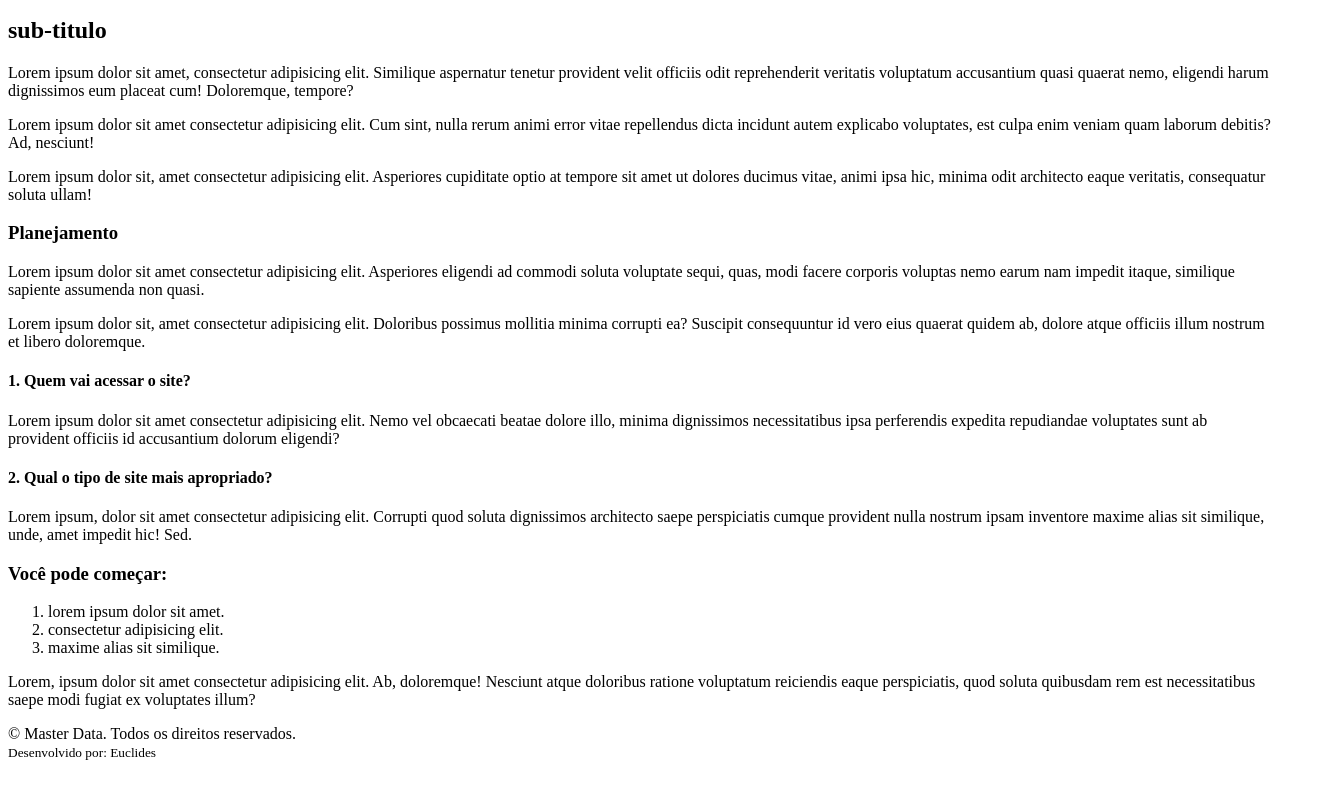
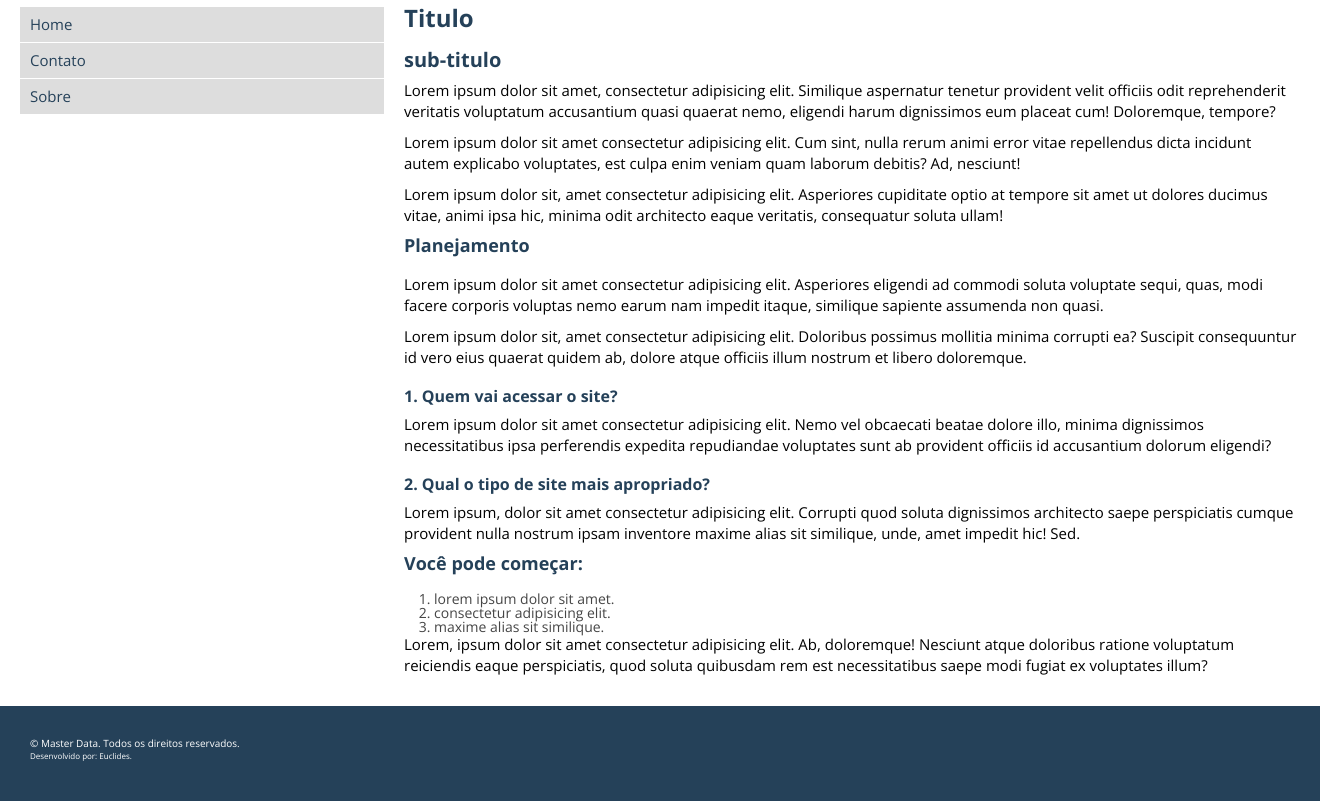
Before and after one commit to lovein02/Programa-o, a plain HTML site: page LandingPageMasterData/index.html in a window 1280 px wide. Shown: the part 70-871 px from the top of the page, 1320 px wide, since content can reach past the window. Before the commit the page ends 839 px from the top, so only its background shows below. Drawn offline with nearby package versions, Linux system fonts and the light colour scheme.

Commit message:
adicionando estilos

```diff
--- /dev/null
+++ b/LandingPageMasterData/css/reset.css
@@ -0,0 +1,84 @@
+/*
+html5doctor.com Reset Stylesheet
+v1.6.1
+Last Updated: 2010-09-17
+Author: Richard Clark - http://richclarkdesign.com
+Twitter: @rich_clark
+*/
+html, body, div, span, object, iframe,
+h1, h2, h3, h4, h5, h6, p, blockquote, pre,
+abbr, address, cite, code,
+del, dfn, em, img, ins, kbd, q, samp,
+small, strong, sub, sup, var,
+b, i,
+dl, dt, dd, ol, ul, li,
+fieldset, form, label, legend,
+caption, tbody, tfoot, thead, tr, th, td,
+article, aside, canvas, details, figcaption, figure,
+footer, header, hgroup, menu, nav, section, summary,
+time, mark, audio, video {
+ margin:0;
+ padding:0;
+ border:0;
+ outline:0;
+ font-size:100%;
+ vertical-align:baseline;
+ background:transparent;
+}
+body {
+ line-height:1;
+}
+article,aside,details,figcaption,figure,
+footer,header,hgroup,menu,nav,section {
+ display:block;
+}
+nav ul {
+ list-style:none;
+}
+blockquote, q {
+ quotes:none;
+}
+blockquote:before, blockquote:after,
+q:before, q:after {
+ content:'';
+ content:none;
+}
+a {
+ margin:0;
+ padding:0;
+ font-size:100%;
+ vertical-align:baseline;
+ background:transparent;
+}
+/* change colours to suit your needs */
+ins {
+ background-color:#ff9;
+ color:#000;
+ text-decoration:none;
+}
+/* change colours to suit your needs */
+mark {
+ background-color:#ff9;
+ color:#000;
+ font-style:italic;
+ font-weight:bold;
+}
+del {
+ text-decoration: line-through;
+}
+abbr[title], dfn[title] {
+ border-bottom:1px dotted;
+ cursor:help;
+}
+/* change border colour to suit your needs */
+hr {
+ display:block;
+ height:1px;
+ border:0;
+ border-top:1px solid #cccccc;
+ margin:1em 0;
+ padding:0;
+}
+input, select {
+ vertical-align:middle;
+}
--- /dev/null
+++ b/LandingPageMasterData/css/style.css
@@ -0,0 +1,129 @@
+html {
+    font-size: 62.5%;
+}
+body {
+    background-color: #f5f5f5;
+    font-family: 'Open Sans', sans-serif;
+
+}
+
+.main-container {
+    background-color: #fff;
+    max-width: 100vw;
+    margin: 0 auto;
+}
+
+.container {
+    display: block;
+    padding: 10px;
+    width: 100%;
+    margin: 0 auto;
+}
+
+header {
+    background-color: #fff;
+    display: block;
+    float: left;
+    padding: 20px;
+    width: 100%;
+}
+
+h1 {
+    font-size: 2.4rem;
+    color: #254159;
+    margin-bottom: 20px;
+}
+
+h2 {
+    font-size: 2rem;
+    color: #254159;
+    margin-bottom: 10px;
+}
+
+h3 {
+    font-size: 1.8rem;
+    color: #254159;
+    margin-bottom: 20px;
+}
+
+h4 {
+    font-size: 1.6rem;
+    color: #254159;
+    margin-bottom: 10px;
+    margin-top: 20px;
+}
+
+p {
+    margin-bottom: 10px;
+    line-height: 1.4;
+}
+
+ol {
+    margin-left: 30px;;
+}
+
+ol li {
+    font-size: 1.4rem;
+    color: #454545;
+}
+
+section {
+    background-color: #fff;
+    display: block;
+    float: left;
+    font-size: 1.5rem;
+    width: 100%;
+    padding: 20px;
+}
+
+section nav {
+    display: block;
+    float: left;
+    width: 30%;
+}
+
+nav li {
+    margin: 1px 20px 1px 0px;
+    padding: 10px;
+    background-color: rgb(221, 221, 221);
+
+}
+
+nav li:hover {
+    background-color: #b8b8b8;
+    cursor: pointer;
+}
+
+nav a {
+    text-decoration: none;
+    color: #254159;
+}
+
+nav a:hover {
+    color: #0c85f0;
+}
+
+section article {
+    display: block;
+    float: left;
+    width: 70%;
+}
+
+footer {
+    background-color: #254159;
+    color:white;
+    display: block;
+    float: left;
+    padding: 20px;
+    width: 100%;
+}
+
+footer p {
+    color: #ffffff;
+    font-size: 1.4;
+}
+
+footer small {
+    font-size: 80%;
+    display: block;
+}
--- a/LandingPageMasterData/index.html
+++ b/LandingPageMasterData/index.html
@@ -1,40 +1,67 @@
 <!DOCTYPE html>
 <html lang="pt-BR">
+
 <head>
     <meta charset="UTF-8">
     <meta name="viewport" content="width=device-width, initial-scale=1.0">
     <title>Master Data</title>
+    <link rel="stylesheet" href="css/reset.css">
+    <link rel="stylesheet" href="css/style.css">
+    <link rel="preconnect" href="https://fonts.googleapis.com">
+    <link rel="preconnect" href="https://fonts.gstatic.com" crossorigin>
+    <link href="https://fonts.googleapis.com/css2?family=Open+Sans:wght@300..800&display=swap" rel="stylesheet">
 </head>
+
 <body>
-
+    <div class="main-container">
         <header>
+            <div class="contaier">
                 <img src="#" alt="Master Data Logo">
+            </div>
         </header>
 
         <section>
             <nav>
-
+                <ul>
+                    <li><a href="#">Home</a></li>
+                    <li><a href="#">Contato</a></li>
+                    <li><a href="#">Sobre</a></li>
+                </ul>
             </nav>
             <article>
 
                 <h1>Titulo</h1>
                 <h2>sub-titulo</h2>
 
-            <p>Lorem ipsum dolor sit amet, consectetur adipisicing elit. Similique aspernatur tenetur provident velit officiis odit reprehenderit veritatis voluptatum accusantium quasi quaerat nemo, eligendi harum dignissimos eum placeat cum! Doloremque, tempore?</p>
-            <p>Lorem ipsum dolor sit amet consectetur adipisicing elit. Cum sint, nulla rerum animi error vitae repellendus dicta incidunt autem explicabo voluptates, est culpa enim veniam quam laborum debitis? Ad, nesciunt!</p>
-            <p>Lorem ipsum dolor sit, amet consectetur adipisicing elit. Asperiores cupiditate optio at tempore sit amet ut dolores ducimus vitae, animi ipsa hic, minima odit architecto eaque veritatis, consequatur soluta ullam!</p>
+                <p>Lorem ipsum dolor sit amet, consectetur adipisicing elit. Similique aspernatur tenetur provident
+                    velit officiis odit reprehenderit veritatis voluptatum accusantium quasi quaerat nemo, eligendi
+                    harum dignissimos eum placeat cum! Doloremque, tempore?</p>
+                <p>Lorem ipsum dolor sit amet consectetur adipisicing elit. Cum sint, nulla rerum animi error vitae
+                    repellendus dicta incidunt autem explicabo voluptates, est culpa enim veniam quam laborum debitis?
+                    Ad, nesciunt!</p>
+                <p>Lorem ipsum dolor sit, amet consectetur adipisicing elit. Asperiores cupiditate optio at tempore sit
+                    amet ut dolores ducimus vitae, animi ipsa hic, minima odit architecto eaque veritatis, consequatur
+                    soluta ullam!</p>
 
                 <h3>Planejamento</h3>
 
-            <p>Lorem ipsum dolor sit amet consectetur adipisicing elit. Asperiores eligendi ad commodi soluta voluptate sequi, quas, modi facere corporis voluptas nemo earum nam impedit itaque, similique sapiente assumenda non quasi.</p>
-            <p>Lorem ipsum dolor sit, amet consectetur adipisicing elit. Doloribus possimus mollitia minima corrupti ea? Suscipit consequuntur id vero eius quaerat quidem ab, dolore atque officiis illum nostrum et libero doloremque.</p>
+                <p>Lorem ipsum dolor sit amet consectetur adipisicing elit. Asperiores eligendi ad commodi soluta
+                    voluptate sequi, quas, modi facere corporis voluptas nemo earum nam impedit itaque, similique
+                    sapiente assumenda non quasi.</p>
+                <p>Lorem ipsum dolor sit, amet consectetur adipisicing elit. Doloribus possimus mollitia minima corrupti
+                    ea? Suscipit consequuntur id vero eius quaerat quidem ab, dolore atque officiis illum nostrum et
+                    libero doloremque.</p>
 
                 <h4>1. Quem vai acessar o site?</h4>
 
-            <p>Lorem ipsum dolor sit amet consectetur adipisicing elit. Nemo vel obcaecati beatae dolore illo, minima dignissimos necessitatibus ipsa perferendis expedita repudiandae voluptates sunt ab provident officiis id accusantium dolorum eligendi?</p>
+                <p>Lorem ipsum dolor sit amet consectetur adipisicing elit. Nemo vel obcaecati beatae dolore illo,
+                    minima dignissimos necessitatibus ipsa perferendis expedita repudiandae voluptates sunt ab provident
+                    officiis id accusantium dolorum eligendi?</p>
 
                 <h4>2. Qual o tipo de site mais apropriado?</h4>
-            <p>Lorem ipsum, dolor sit amet consectetur adipisicing elit. Corrupti quod soluta dignissimos architecto saepe perspiciatis cumque provident nulla nostrum ipsam inventore maxime alias sit similique, unde, amet impedit hic! Sed.</p>
+                <p>Lorem ipsum, dolor sit amet consectetur adipisicing elit. Corrupti quod soluta dignissimos architecto
+                    saepe perspiciatis cumque provident nulla nostrum ipsam inventore maxime alias sit similique, unde,
+                    amet impedit hic! Sed.</p>
 
                 <h3>Você pode começar:</h3>
 
@@ -44,13 +71,18 @@
                     <li>maxime alias sit similique.</li>
                 </ol>
 
-            <p>Lorem, ipsum dolor sit amet consectetur adipisicing elit. Ab, doloremque! Nesciunt atque doloribus ratione voluptatum reiciendis eaque perspiciatis, quod soluta quibusdam rem est necessitatibus saepe modi fugiat ex voluptates illum?</p>
+                <p>Lorem, ipsum dolor sit amet consectetur adipisicing elit. Ab, doloremque! Nesciunt atque doloribus
+                    ratione voluptatum reiciendis eaque perspiciatis, quod soluta quibusdam rem est necessitatibus saepe
+                    modi fugiat ex voluptates illum?</p>
             </article>
         </section>
 
         <footer>
-        &copy; Master Data. Todos os direitos reservados.</br>
-        <small>Desenvolvido por: Euclides</small>
+            <div class="container">
+                <p>&copy; Master Data. Todos os direitos reservados. <small>Desenvolvido por: Euclides.</small></p>
+            </div>
         </footer>
+    </div>
 </body>
+
 </html>
--- a/MasterData/css/style.css
+++ /dev/null
@@ -1,53 +0,0 @@
-* {
-    padding: 0;
-    margin: 0;
-    font-family: Arial, Helvetica, sans-serif
-}
-img {
-    width: 350px;
-}
-header {
-    padding: 10px;
-    text-align: center;
-}
-
-ul {
-    list-style: none;
-    background: #0357c5;
-    text-align: center;
-}
-
-ul li {
-    display: inline-block;
-    position: relative;
-}
-ul li a {
-    display: block;
-    padding: 6px 25px;
-    color: white;
-    text-decoration: none;
-    text-align: center;
-    font-size: 16px;
-    text-transform: uppercase;
-}
-
-ul li ul.dropdown li {
-    display: block;
-}
-
-ul li ul.dropdown {
-    width: auto;
-    background: #22438c;
-    position: absolute;
-    z-index: 999;
-    display: none;
-}
-
-ul li a:hover {
-    background: #31ac00;
-    box-shadow: 2px 2px 5px rgba(0, 0, 0, 0.37);
-    font-weight: bold;
-}
-ul li:hover ul.dropdown {
-    display: block;
-}
```
Also changed, not shown: MasterData/index.html (deleted, +0 -30 lines), MasterData/img/LogoTipo.png (deleted). Lines whose indentation alone changed are shown as unchanged.
